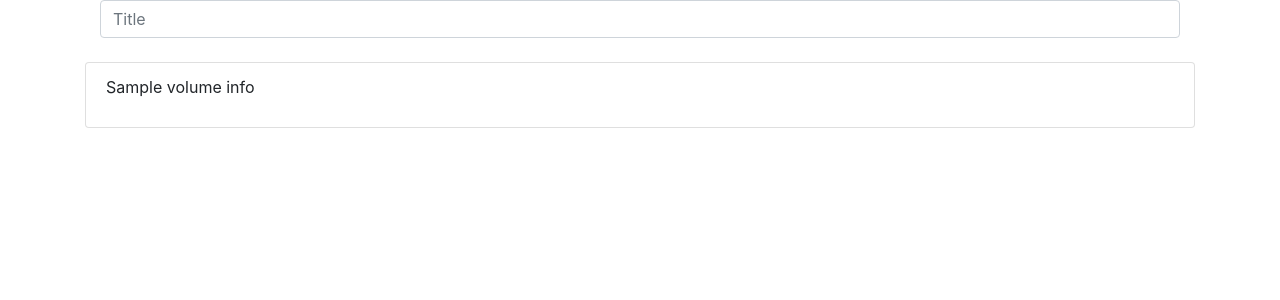
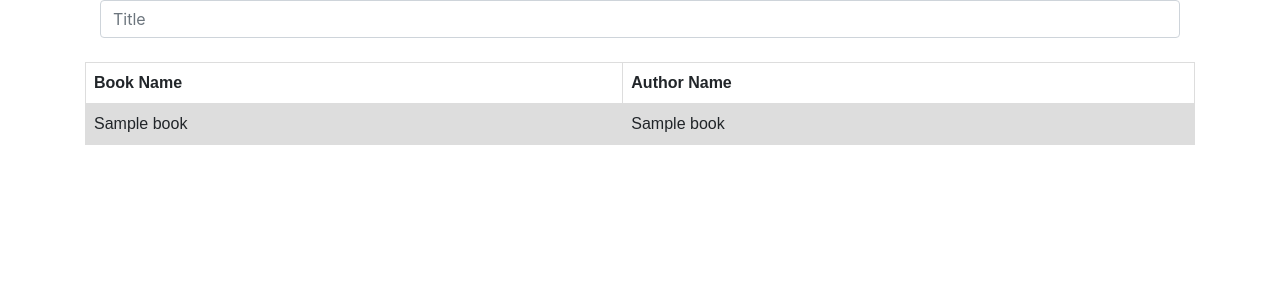
Before and after one commit to sumaia0208/book_recommendation_web, a Django app: template BOOK_APP/search_book/templates/search_book.html in a window 1280 px wide. Shown: the part 56-356 px from the top of the page. Run offline with Django 4.2, Linux system fonts and the light colour scheme; the template is opened without the code that fills it: most values are stand-ins (such as "Sample title", 1, 10 or a date in 2020); some libraries are stand-ins or nearby versions.

Commit message:
refactoring searching API endpoint

```diff
--- a/BOOK_APP/search_book/templates/main_content.html
+++ b/BOOK_APP/search_book/templates/main_content.html
@@ -7,6 +7,23 @@
     <title>Title</title>
     <link href="//maxcdn.bootstrapcdn.com/bootstrap/4.1.1/css/bootstrap.min.css" rel="stylesheet" id="bootstrap-css">
     <script src="//maxcdn.bootstrapcdn.com/bootstrap/4.1.1/js/bootstrap.min.js"></script>
+    <style>
+        table {
+            font-family: arial, sans-serif;
+            border-collapse: collapse;
+            width: 100%;
+        }
+
+        td, th {
+            border: 1px solid #dddddd;
+            text-align: left;
+            padding: 8px;
+        }
+
+        tr:nth-child(even) {
+            background-color: #dddddd;
+        }
+    </style>
 </head>
 <body style="background-color: white">
 <nav class="navbar navbar-expand-lg navbar-light bg-light">
--- a/BOOK_APP/search_book/templates/search_book.html
+++ b/BOOK_APP/search_book/templates/search_book.html
@@ -8,19 +8,26 @@
                 <input type="text" name="title" placeholder="Title" class="form-control" />
             </div>
         </form>
-        <ul class="list-group">
+        <table>
             {% if books %}
-                {% for book in books %}
-                    <li class="list-group-item d-flex justify-content-between align-items-center">
-                        <p>{{ book.volumeInfo.title }}</p>
-                    </li>
-                {% endfor %}
+                <table>
+                    <tr>
+                        <th>Book Name</th>
+                        <th>Author Name</th>
+                    </tr>
+                    {% for book in books %}
+                        <tr>
+                            <td>{{ book.title }}</td>
+                            <td>{{ book.author_name }}</td>
+                        </tr>
+                    {% endfor %}
+                </table>
             {% else %}
                 <li class="list-group-item d-flex justify-content-center align-items-center">
                     You have no search book
                 </li>
             {% endif %}
-        </ul>
+        </table>
         </ul>
     </div>
 {% endblock %}
```
Also changed, not shown: BOOK_APP/search_book/views.py (+17 -8 lines).
